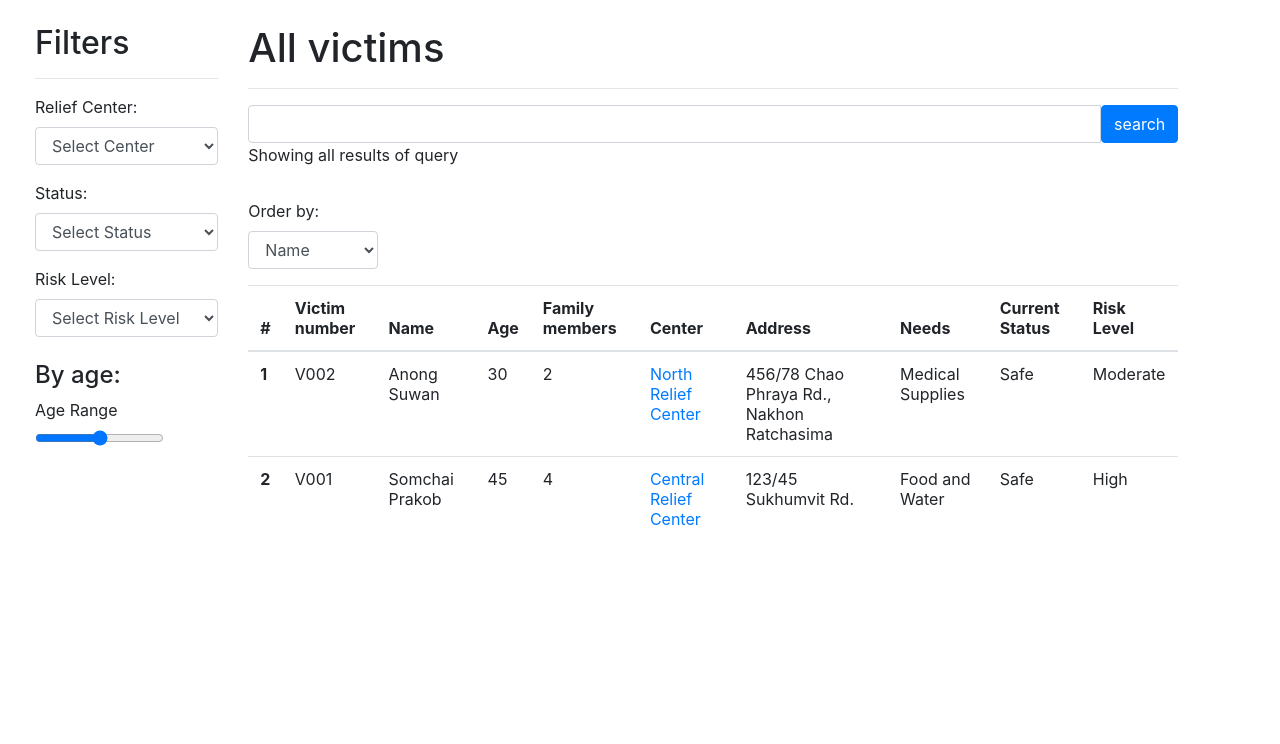
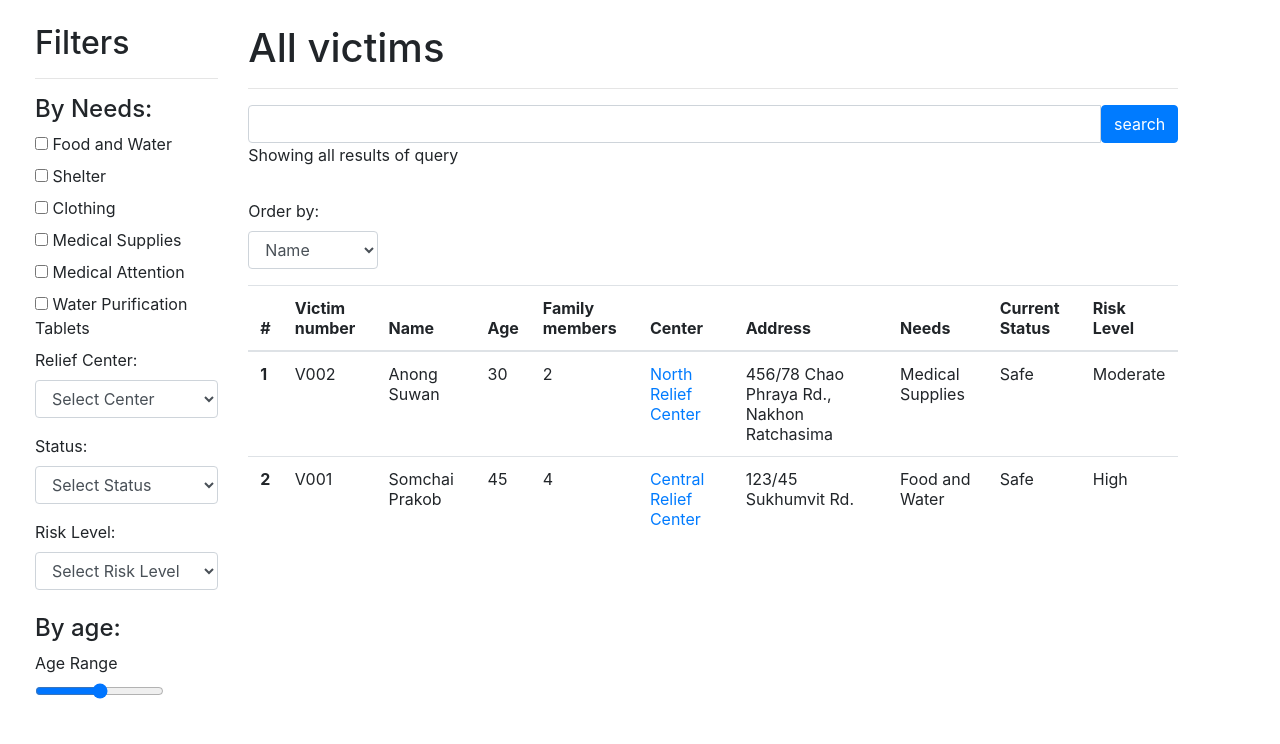
Before and after one commit to yxzuz/Flood-Relief-Center, a Django app: page /victims/ in a window 1280 px wide. Shown: the part 56-800 px from the top of the page. Run offline with Django 5.2, Linux system fonts and the light colour scheme; data comes from the database, SQL or seed files in the repository; some libraries are stand-ins or nearby versions.

Commit message:
victim can filter with needs

```diff
--- a/flood_relief_center/templates/flood_relief_center/victims.html
+++ b/flood_relief_center/templates/flood_relief_center/victims.html
@@ -31,18 +31,30 @@
                 <hr>
 
                 <!-- BEGIN FILTER BY CATEGORY -->
-                <!-- <h4>By category:</h4>
-                <div class="checkbox">
-                  <label><input type="checkbox" class="icheck" name="name_search"> Name</label>
-                </div>
-                <div class="checkbox">
-                  <label><input type="checkbox" class="icheck"> Age</label>
-                </div>
-                <div class="checkbox">
-                  <label><input type="checkbox" class="icheck" name="address_search"> Address</label>
-                </div> -->
+                <form method="GET" action=".">
 
-                <form method="GET" action=".">
+
+                  <h4>By Needs:</h4>
+                  <div class="checkbox">
+                    <label><input type="checkbox" class="icheck" name="needs" value="food and water"> Food and Water</label>
+                  </div>
+                  <div class="checkbox">
+                    <label><input type="checkbox" class="icheck" name="needs" value="shelter"> Shelter</label>
+                  </div>
+                  <div class="checkbox">
+                    <label><input type="checkbox" class="icheck" name="needs" value="clothing"> Clothing</label>
+                  </div>
+                  <div class="checkbox">
+                    <label><input type="checkbox" class="icheck" name="needs" value="medical supplies"> Medical Supplies</label>
+                  </div>
+                  <div class="checkbox">
+                    <label><input type="checkbox" class="icheck" name="needs" value="medical attention"> Medical Attention</label>
+                  </div>
+                  <div class="checkbox">
+                    <label><input type="checkbox" class="icheck" name="needs" value="water purification tablets"> Water Purification Tablets</label>
+                  </div>
+
+
                 <div class="container" style="padding: 0%;">
                     <label for="center">Relief Center:</label>
                     <select id="center" name="selected_center" class="form-control">
@@ -107,7 +119,6 @@
                     <button class="btn btn-primary" type="submit"><i class="fa fa-search"></i>search</button>
                   </span>
                 </div>
-            <!-- </form> -->
                 <!-- END SEARCH INPUT -->
                 <p>Showing all results of query</p>
 
--- a/flood_relief_center/views.py
+++ b/flood_relief_center/views.py
@@ -1,13 +1,17 @@
-from django.shortcuts import render
+from django.shortcuts import render, redirect
+from django.urls import reverse
 from django.views.generic import ListView
 from django.db.models import Q
 from .models import ReliefCenter, Donation, Victim, AffectedArea
 
 # Create your views here.
-CENTER = [center.name for center in ReliefCenter.objects.all()]
 STATUS = [('safe', 'Safe'), ('injured', 'Injured'), ('missing', 'Missing')]
 RISK_LEVEL = [(1, 'Low'), (2, 'Moderate'), (3, 'High'),
               (4, 'Critical'), (5, 'Severe')]
+
+
+def get_center_names():
+    return [center.name for center in ReliefCenter.objects.all()]
 
 
 def index(request):
@@ -33,7 +37,7 @@ class VictimsListView(ListView):
 
     def get_context_data(self, **kwargs):
         context = super().get_context_data(**kwargs)
-        context["centers"] = CENTER
+        context["centers"] = get_center_names()
         context["current_status"] = STATUS
         context["risk_level"] = RISK_LEVEL
         return context
@@ -55,6 +59,12 @@ class VictimsListView(ListView):
         ordered_by = self.request.GET.get("orderparam", "name")
         # age_range = self.request.GET.get("age_range", None)
 
+        # checklist
+        selected_needs = self.request.GET.getlist("needs")
+        if selected_needs:
+            queryset = queryset.filter(
+                needs__name__in=selected_needs).distinct()
+
         # Apply search filter
         if search_query:
             queryset = self.get_search_query(queryset, search_query)
@@ -74,7 +84,7 @@ class VictimsListView(ListView):
         # Apply age range filter (if provided)
         # if age_range:
         #     queryset = queryset.filter(age__lte=age_range)
-        print(ordered_by)
+        # print(ordered_by)
         return queryset.order_by(ordered_by)
 
 
```
